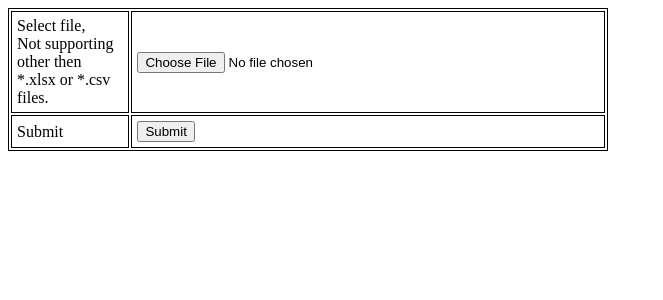
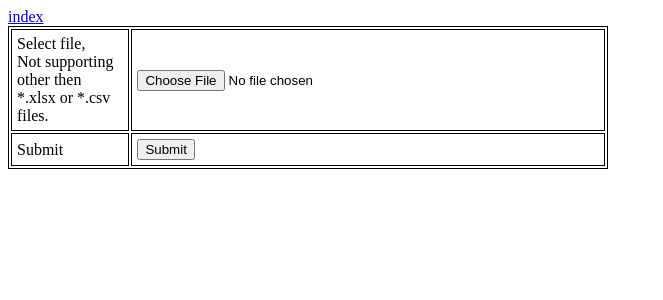
Before and after one commit to alech2/Silverline, a PHP site: page /silverline/upload.php in a window 1280 px wide. Shown: the top 300 px of the page, without its empty margins (0-663 px from the left). Run offline with PHP 8.4, Linux system fonts and the light colour scheme.

Commit message:
added link to index file

```diff
--- a/insert_data_from_file.php
+++ b/insert_data_from_file.php
@@ -1,4 +1,5 @@
 <a href="http://localhost/silverline/upload.php">link text</a>
+<a href="upload.php">index</a>
 
 <?php
 require_once 'external_php_modules/simplexlsx.class.php';
--- a/upload.php
+++ b/upload.php
@@ -14,6 +14,7 @@ th, td {
     text-align: left;
 }
 </style>
+<a href="index.php">index</a>
 <table width="600">
 <form action="<?php echo $_SERVER["PHP_SELF"]; ?>" method="post" enctype="multipart/form-data">
 
```
